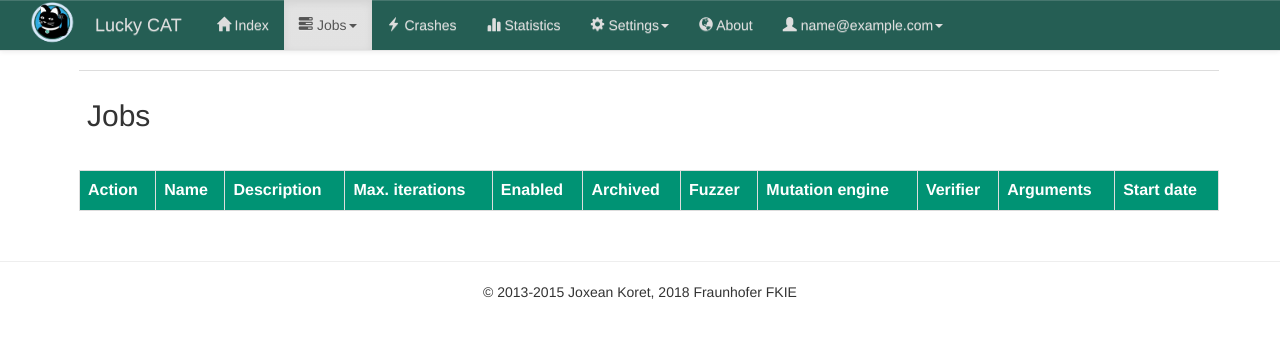
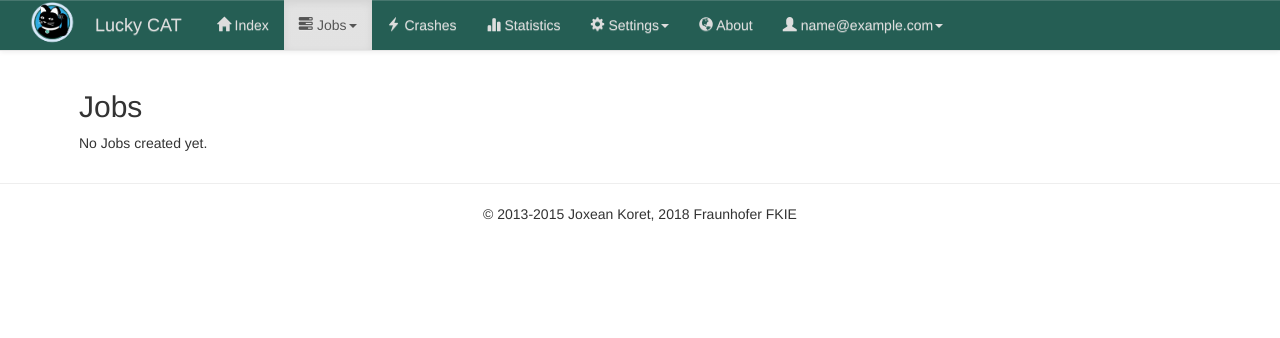
Before and after one commit to fkie-cad/LuckyCAT, a Flask app: page /jobs/show in a window 1280 px wide. Shown: the top 338 px of the page. Run offline with Flask 2, Linux system fonts and the light colour scheme; the visitor is signed in with stand-in values (Sample User, id 1); lists and menus that the app fills with data are empty; parts of the project's set-up code (start-up, migrations or seed data) failed here and were passed over; some libraries are stand-ins or nearby versions.

Commit message:
added the case if no jobs are created in show job view

```diff
--- a/luckycat/frontend/templates/jobs_show.html
+++ b/luckycat/frontend/templates/jobs_show.html
@@ -3,12 +3,9 @@
 {% set active_page = "Jobs" %}
 
 {% block content %}
-<table class="table table-responsive table-hover" style="border-spacing: 10px; width: 100%;">
-<tr>
-  <td>
+
 <h2>Jobs</h2>
-  </td>
-</tr>
+{% if results|length > 0 %}
   <table class="table table-responsive table-hover table-bordered" style="border-spacing: 10px; width: 100%;" id="data">
       <tr>
           <th>Action</th>
@@ -32,13 +29,9 @@
               </td>
               <td>{{ job.name }}</td>
               <td>{{ job.description }}</td>
-      <td> {{ job.maximum_iteration }} </td>
-      <td>
-        {{ job.enabled }}
-      </td>
-      <td>
-        {{ job.archived }}
-      </td>
+              <td>{{ job.maximum_iteration }} </td>
+              <td>{{ job.enabled }}</td>
+              <td>{{ job.archived }}</td>
               <td>{{ job.fuzzer }}</td>
               <td>{{ job.mutation_engine }}</td>
               <td>{{ job.verifier }}</td>
@@ -47,5 +40,8 @@
           </tr>
       {% endfor %}
   </table>
-</table>
+{% else %}
+    No Jobs created yet.
+{% endif %}
+
 {% endblock %}
```
Lines whose indentation alone changed are shown as unchanged.
